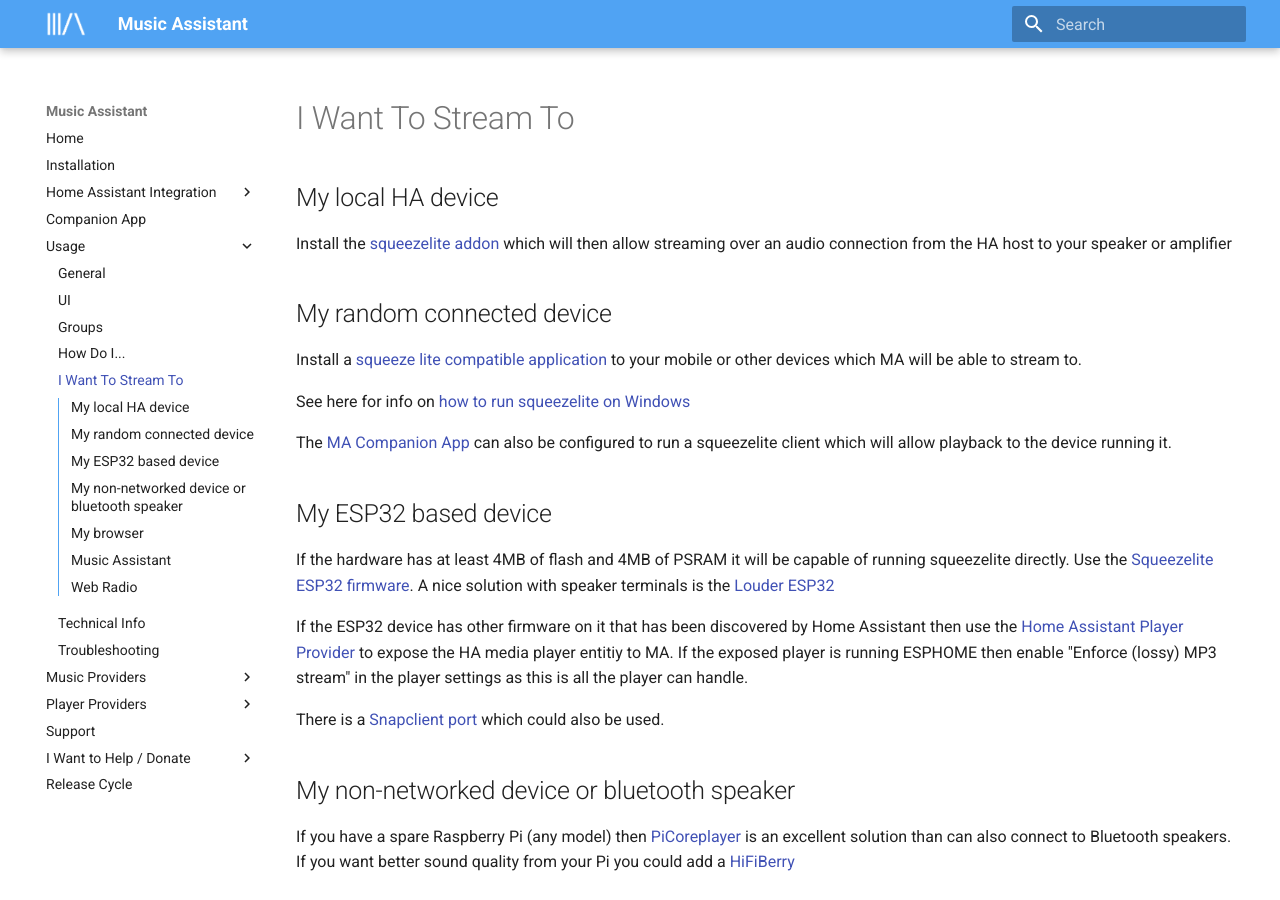
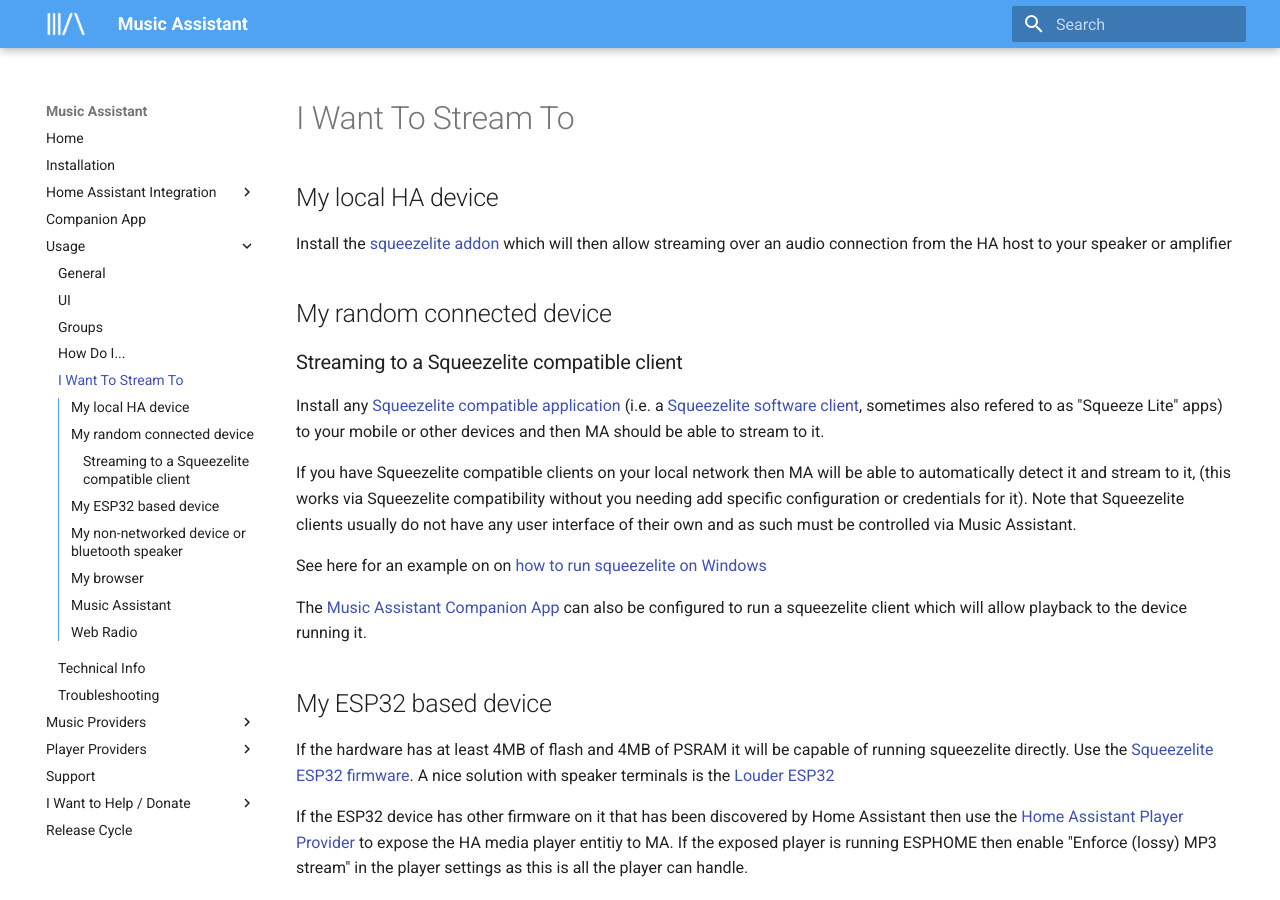
Before and after one commit to pwbriggs/music-assistant.github.io, an MkDocs documentation site: the page built from docs/faq/stream-to.md, in a window 1280 px wide and 900 px high. Built offline with MkDocs 1.6.1 and Material for MkDocs 9.7.7, drawn with Linux system fonts in a browser that asks for light colours.

Commit message:
Update stream-to.md to flash out Squeezelite
Update stream-to.md to flash out the Squeezelite client use cases.

```diff
--- a/docs/faq/stream-to.md
+++ b/docs/faq/stream-to.md
@@ -4,12 +4,15 @@
 
 ## My random connected device
 
-Install a [squeeze lite compatible application](https://sourceforge.net/projects/lmsclients/files/squeezelite/) to your mobile or other devices which MA will be able to stream to.
+### Streaming to a Squeezelite compatible client
 
-See here for info on [how to run squeezelite on Windows](https://github.com/orgs/music-assistant/discussions/1123#discussioncomment-6652948)
+Install any [Squeezelite compatible application](https://sourceforge.net/projects/lmsclients/files/squeezelite/) (i.e. a [Squeezelite software client](https://en.wikipedia.org/wiki/Squeezelite), sometimes also refered to as "Squeeze Lite" apps) to your mobile or other devices and then MA should be able to stream to it.
 
-The [MA Companion App](../companion-app.md) can also be configured to run a squeezelite client which will allow playback to the device running it.
+If you have Squeezelite compatible clients on your local network then MA will be able to automatically detect it and stream to it, (this works via Squeezelite compatibility without you needing add specific configuration or credentials for it). Note that Squeezelite clients usually do not have any user interface of their own and as such must be controlled via Music Assistant.
 
+See here for an example on on [how to run squeezelite on Windows](https://github.com/orgs/music-assistant/discussions/1123#discussioncomment-6652948)
+
+The [Music Assistant Companion App](../companion-app.md) can also be configured to run a squeezelite client which will allow playback to the device running it.
 
 ## My ESP32 based device
 
```
